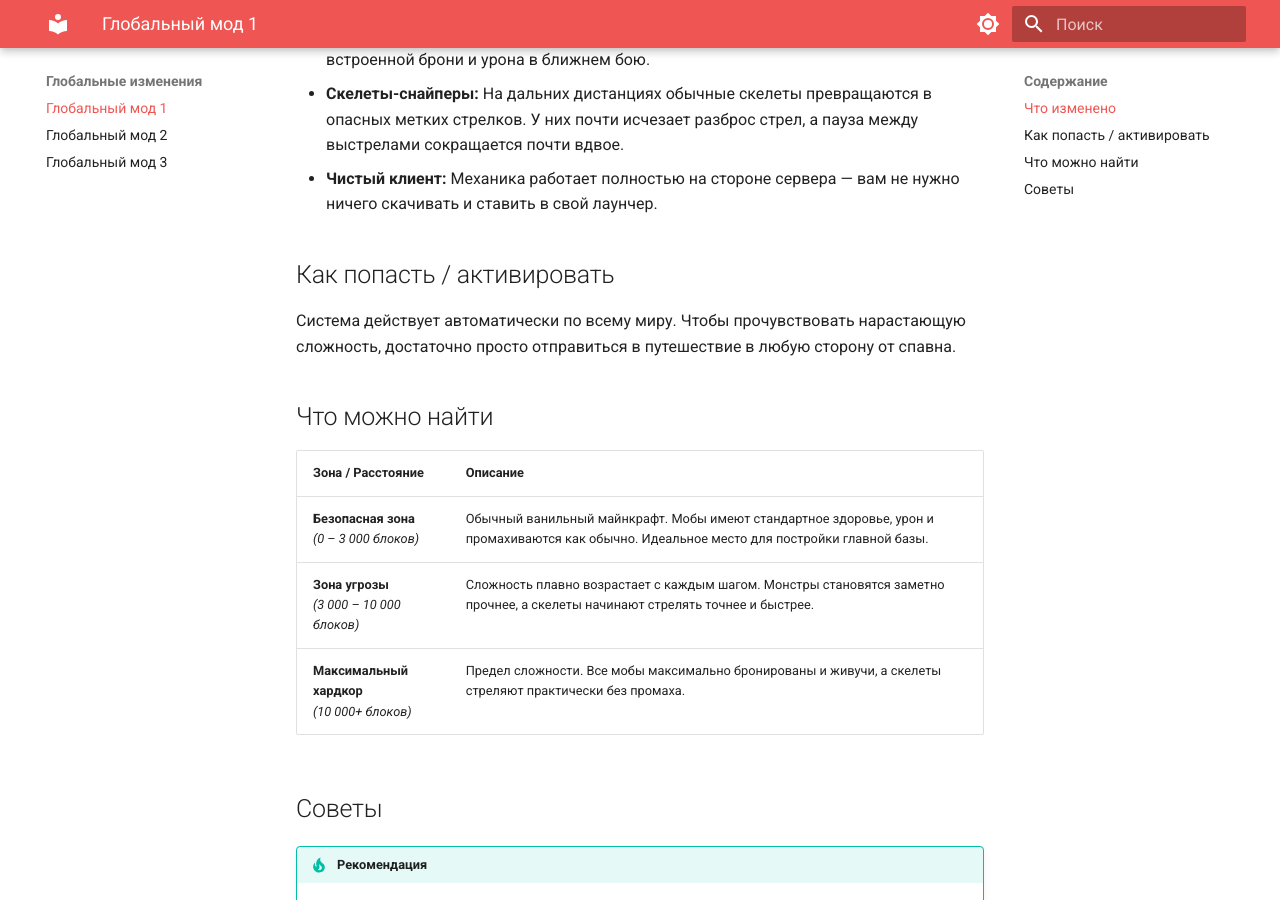
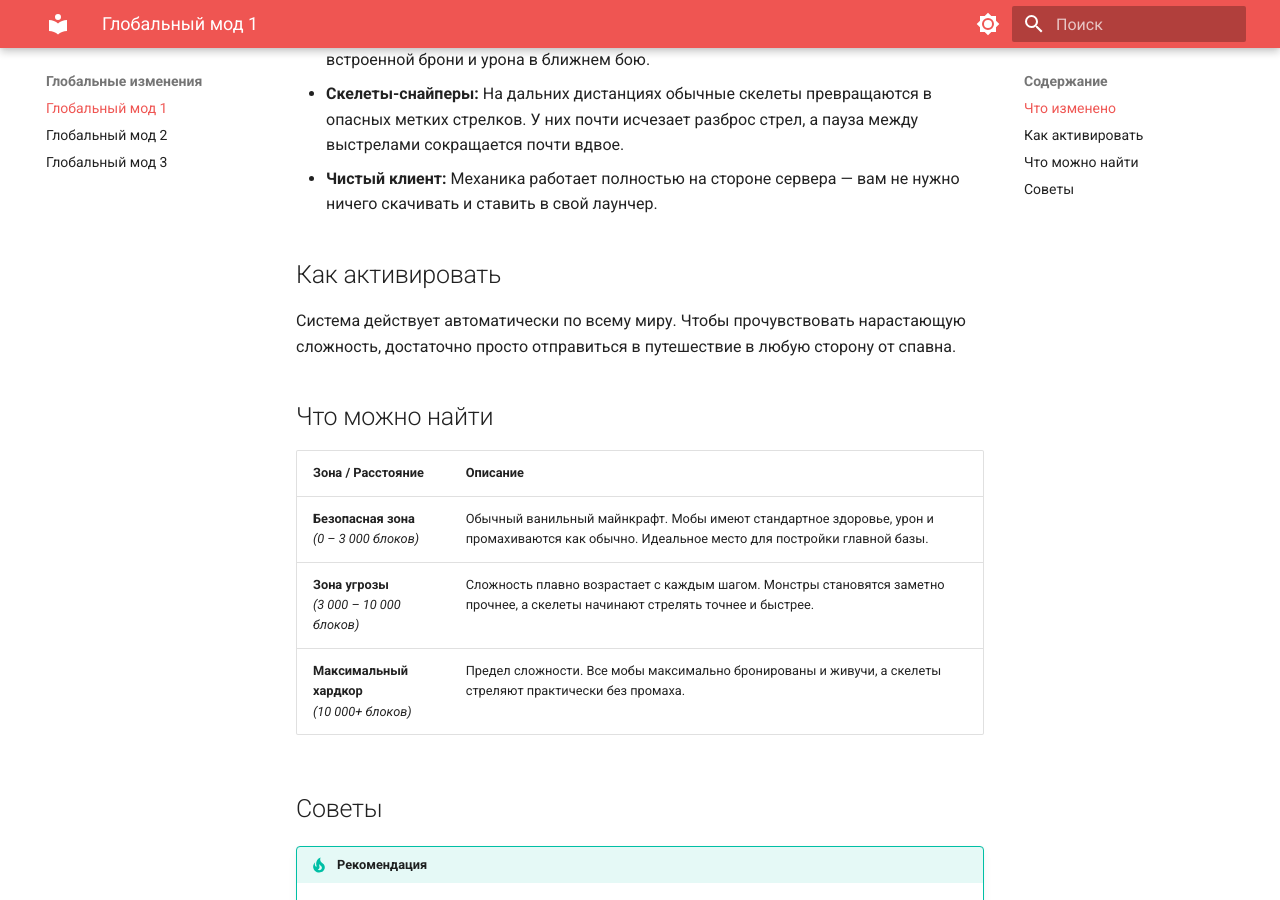
Before and after one commit to pluginfixs-a11y/redlight-wiki, an MkDocs documentation site: the page built from docs/global/global-mod-1.md, in a window 1280 px wide and 900 px high, scrolled down 324 px. Built offline with MkDocs 1.6.1 and Material for MkDocs 9.7.7, drawn with Linux system fonts in a browser that asks for light colours.

Commit message:
Update global-mod-1.md

```diff
--- a/docs/global/global-mod-1.md
+++ b/docs/global/global-mod-1.md
@@ -8,7 +8,7 @@
 - **Скелеты-снайперы:** На дальних дистанциях обычные скелеты превращаются в опасных метких стрелков. У них почти исчезает разброс стрел, а пауза между выстрелами сокращается почти вдвое.
 - **Чистый клиент:** Механика работает полностью на стороне сервера — вам не нужно ничего скачивать и ставить в свой лаунчер.
 
-## Как попасть / активировать
+## Как активировать
 
 Система действует автоматически по всему миру. Чтобы прочувствовать нарастающую сложность, достаточно просто отправиться в путешествие в любую сторону от спавна.
 
```
